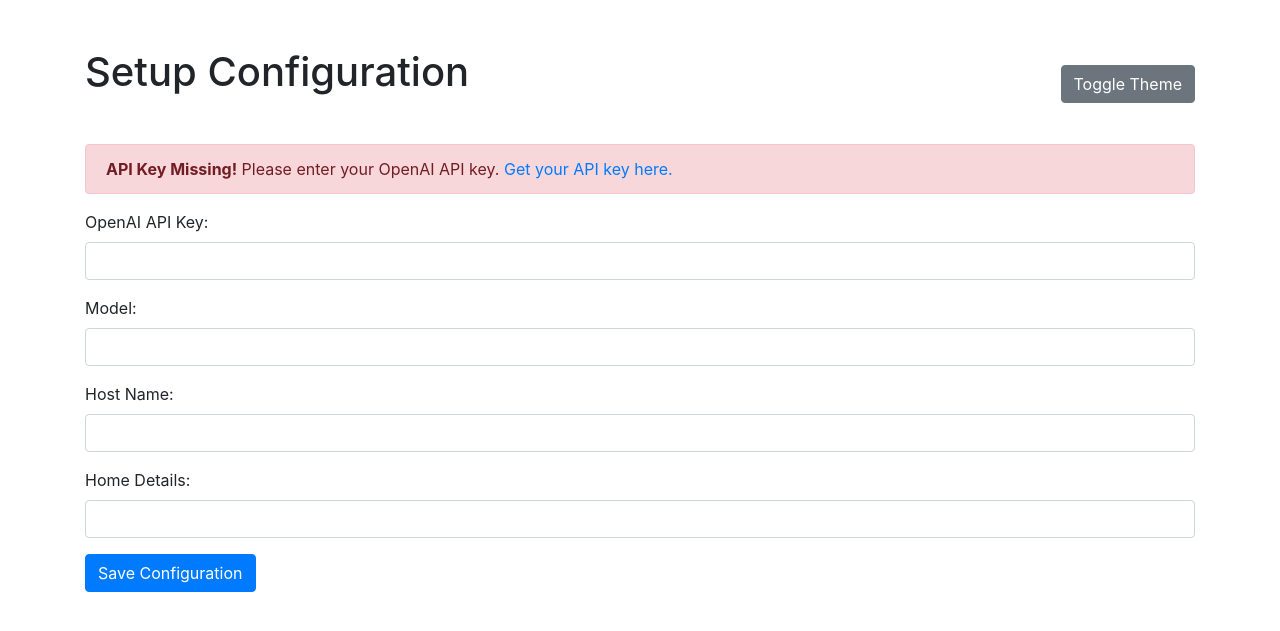
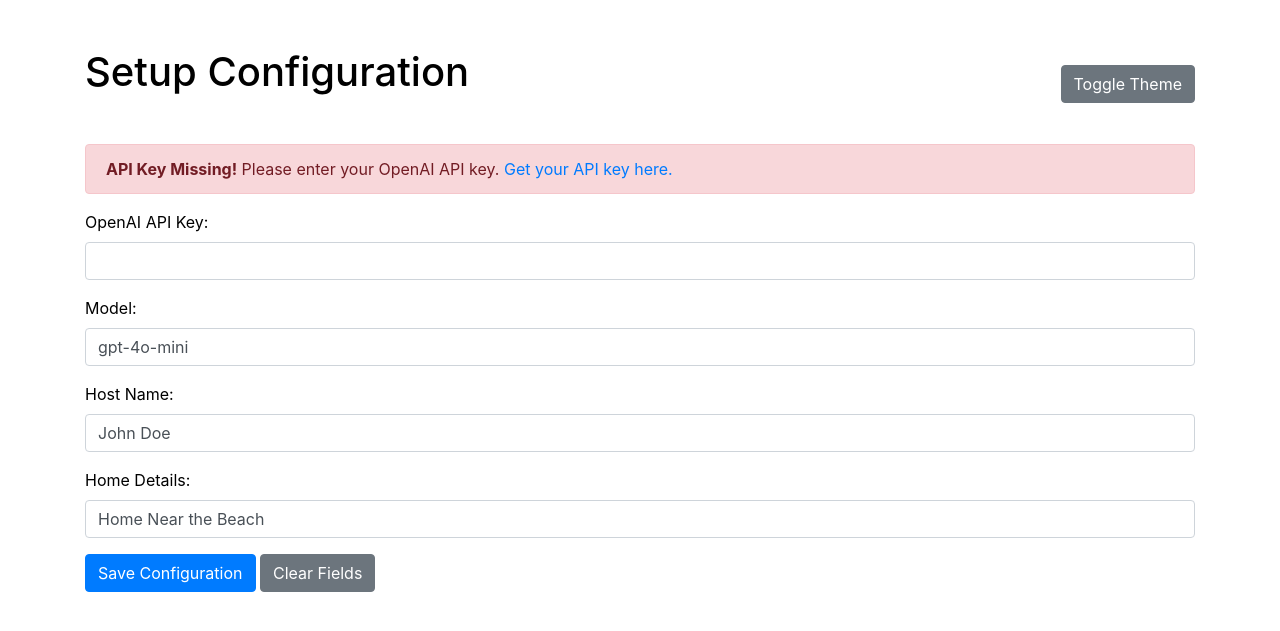
Before and after one commit to gitayam/airbnb-reviews, a Flask app: page /setup in a window 1280 px wide. Shown: the top 631 px of the page. Run offline with Flask 3, Linux system fonts and the light colour scheme; some libraries are stand-ins or nearby versions.

Commit message:
ok fixed the settings and having defaults int he setting page.

```diff
--- a/app.py
+++ b/app.py
@@ -1,3 +1,4 @@
+# app.py
 from flask import Flask
 from routes import main as main_blueprint
 from dotenv import load_dotenv
@@ -9,11 +10,11 @@ app = Flask(__name__)
 # Load environment variables
 load_dotenv()
 
-# Set secret key for session management
-app.secret_key = os.getenv('SECRET_KEY', 'your_secret_key')
-
 # Load configuration from config.py
 app.config.from_object('config.Config')
+
+# Enable debug mode for better error messages
+app.debug = True
 
 # Register blueprints
 app.register_blueprint(main_blueprint)
--- a/routes.py
+++ b/routes.py
@@ -21,6 +21,8 @@ def initialize_client():
     host_name = get_env_variable("HOST_NAME")
     home_details = get_env_variable("HOME_DETAILS")
     model = get_env_variable("MODEL")
+    if not model:
+        return False
     return True
 
 def convert_rating_to_description(rating):
@@ -43,7 +45,7 @@ def generate_review(name, rating, communication, cleanliness, house_rules, comme
         f"Cleanliness: {cleanliness_description}\n"
         f"House Rules: {house_rules_description}\n"
         f"Comments: {comments}\n"
-        "The review should be less than 4 sentences long. 1-3 emoji can be used. this review is written for other hosts to see."
+        "The review should be less than 4 sentences long. 1-3 emoji can be used. This review is written for other hosts to see."
     )
     response = client.chat.completions.create(
         model=model,
@@ -56,7 +58,6 @@ def generate_private_note_to_guest(name, rating, cleanliness, house_rules, priva
     cleanliness_description = convert_rating_to_description(cleanliness)
     house_rules_description = convert_rating_to_description(house_rules)
 
-    # if private note is provide use the following prompt:
     if private_note:
         prompt = (
             f"Generate a private note (less than 4 sentences long, friendly) to the guest from Airbnb which I host based on the following details:\n"
@@ -78,7 +79,7 @@ def generate_private_note_to_guest(name, rating, cleanliness, house_rules, priva
             f"House Rules: {house_rules_description}\n"
             f"Home Details: {home_details}\n"
             f"Our name to close out the message {host_name}, \n"
-            "1-3 emoji can be used. The goal of the note should be influencing the guest to save our Airbnb listing for next time."
+            "1-3 emoji can be used. The goal of the note should be influencing the guest to save our Airbnb listing for next time unless the rating is bad."
         )
     response = client.chat.completions.create(
         model=model,
@@ -97,17 +98,20 @@ def index():
 def setup():
     if request.method == 'POST':
         session['OPENAI_API_KEY'] = request.form['api_key']
-        session['MODEL'] = request.form['model']
-        session['HOST_NAME'] = request.form['host_name']
-        session['HOME_DETAILS'] = request.form['home_details']
+        session['MODEL'] = request.form['model'] or 'gpt-4o-mini'
+        session['HOST_NAME'] = request.form['host_name'] or 'John Doe'
+        session['HOME_DETAILS'] = request.form['home_details'] or 'Home Near the Beach'
         return redirect(url_for('main.index'))
-    return render_template('setup.html')
+
+    api_key_set = bool(session.get('OPENAI_API_KEY'))
+    return render_template('setup.html', api_key_set=api_key_set, session=session)
 
 @main.route('/generate_review', methods=['POST'])
 def generate_review_route():
     if not initialize_client():
         flash("Please set the OpenAI API key in the .env file or provide it on the setup page.")
         return redirect(url_for('main.setup'))
+
     name = request.form['name']
     rating = request.form['rating']
     communication = request.form['communication']
@@ -115,6 +119,8 @@ def generate_review_route():
     house_rules = request.form['house_rules']
     comments = request.form['comments']
     private_note = request.form['private_note']
+
     review = generate_review(name, rating, communication, cleanliness, house_rules, comments)
     note = generate_private_note_to_guest(name, rating, cleanliness, house_rules, private_note)
-    return render_template('index.html', review=review, note=note)
+
+    return render_template('index.html', review=review, note=note, name=name, rating=rating, communication=communication, cleanliness=cleanliness, house_rules=house_rules, comments=comments, private_note=private_note)
--- a/templates/setup.html
+++ b/templates/setup.html
@@ -5,16 +5,31 @@
     <meta name="viewport" content="width=device-width, initial-scale=1.0">
     <title>Setup Configuration</title>
     <!-- Bootstrap CSS -->
-    <link href="https://stackpath.bootstrapcdn.com/bootstrap/4.5.2/css/bootstrap.min.css" rel="stylesheet">
     <link id="themeStylesheet" href="https://stackpath.bootstrapcdn.com/bootstrap/4.5.2/css/bootstrap.min.css" rel="stylesheet">
+    <style>
+        body {
+            background-color: var(--bg-color);
+            color: var(--text-color);
+        }
+        .dark-theme {
+            --bg-color: #121212;
+            --text-color: #fff;
+            --border-color: #333;
+        }
+        .light-theme {
+            --bg-color: #fff;
+            --text-color: #000;
+            --border-color: #ccc;
+        }
+    </style>
 </head>
-<body>
+<body class="light-theme">
     <div class="container my-5">
         <div class="d-flex justify-content-between align-items-center mb-4">
             <h1 class="text-center mb-4">Setup Configuration</h1>
             <button id="toggleTheme" class="btn btn-secondary">Toggle Theme</button>
         </div>
-        {% if not session.get('OPENAI_API_KEY') %}
+        {% if not api_key_set %}
         <div class="alert alert-danger" role="alert">
             <strong>API Key Missing!</strong> Please enter your OpenAI API key. <a href="https://platform.openai.com/account/api-keys" target="_blank">Get your API key here.</a>
         </div>
@@ -29,26 +44,27 @@
             </div>
             <div class="form-group">
                 <label for="model">Model:</label>
-                <input type="text" class="form-control" id="model" name="model" value="{{ session.get('MODEL', '') }}" required>
+                <input type="text" class="form-control" id="model" name="model" value="{{ session.get('MODEL', 'gpt-4o-mini') }}" required>
                 <div class="invalid-feedback">
                     Please enter the model name.
                 </div>
             </div>
             <div class="form-group">
                 <label for="host_name">Host Name:</label>
-                <input type="text" class="form-control" id="host_name" name="host_name" value="{{ session.get('HOST_NAME', '') }}" required>
+                <input type="text" class="form-control" id="host_name" name="host_name" value="{{ session.get('HOST_NAME', 'John Doe') }}" required>
                 <div class="invalid-feedback">
                     Please enter the host name.
                 </div>
             </div>
             <div class="form-group">
                 <label for="home_details">Home Details:</label>
-                <input type="text" class="form-control" id="home_details" name="home_details" value="{{ session.get('HOME_DETAILS', '') }}" required>
+                <input type="text" class="form-control" id="home_details" name="home_details" value="{{ session.get('HOME_DETAILS', 'Home Near the Beach') }}" required>
                 <div class="invalid-feedback">
                     Please enter the home details.
                 </div>
             </div>
             <button type="submit" class="btn btn-primary">Save Configuration</button>
+            <button type="button" id="clearFields" class="btn btn-secondary">Clear Fields</button>
         </form>
     </div>
     <!-- Bootstrap JS and dependencies -->
@@ -59,22 +75,34 @@
         document.addEventListener('DOMContentLoaded', function() {
             const themeStylesheet = document.getElementById('themeStylesheet');
             const toggleThemeButton = document.getElementById('toggleTheme');
+            const body = document.body;
 
             // Check for stored theme preference in local storage
             const storedTheme = localStorage.getItem('theme');
             if (storedTheme) {
-                themeStylesheet.href = storedTheme;
+                body.classList.remove('light-theme', 'dark-theme');
+                body.classList.add(storedTheme);
             }
 
             // Toggle theme and store preference in local storage
             toggleThemeButton.addEventListener('click', function() {
-                if (themeStylesheet.href.includes('bootstrap.min.css')) {
-                    themeStylesheet.href = 'https://stackpath.bootstrapcdn.com/bootstrap/4.5.2/css/bootstrap-dark.min.css';
-                    localStorage.setItem('theme', 'https://stackpath.bootstrapcdn.com/bootstrap/4.5.2/css/bootstrap-dark.min.css');
+                if (body.classList.contains('light-theme')) {
+                    body.classList.remove('light-theme');
+                    body.classList.add('dark-theme');
+                    localStorage.setItem('theme', 'dark-theme');
                 } else {
-                    themeStylesheet.href = 'https://stackpath.bootstrapcdn.com/bootstrap/4.5.2/css/bootstrap.min.css';
-                    localStorage.setItem('theme', 'https://stackpath.bootstrapcdn.com/bootstrap/4.5.2/css/bootstrap.min.css');
+                    body.classList.remove('dark-theme');
+                    body.classList.add('light-theme');
+                    localStorage.setItem('theme', 'light-theme');
                 }
+            });
+
+            // Clear fields button functionality
+            document.getElementById('clearFields').addEventListener('click', function() {
+                document.getElementById('api_key').value = '';
+                document.getElementById('model').value = 'gpt-4o-mini';
+                document.getElementById('host_name').value = 'John Doe';
+                document.getElementById('home_details').value = 'Home Near the Beach';
             });
         });
     </script>
```
Also changed, not shown: templates/index.html (+19 -19 lines).
